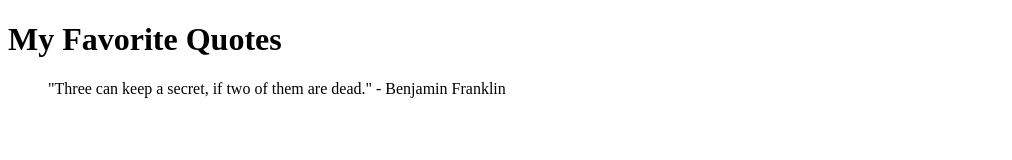
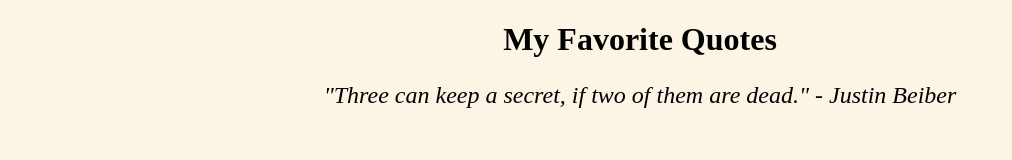
Before and after one commit to Dre2322/GitLab, a plain HTML site: page index.html in a window 1280 px wide. Shown: the whole page, without its empty margins (0-1012 px from the left). Drawn offline with Linux system fonts and the light colour scheme.

Commit message:
Arroyo: Adding updated index.html with link to stylesheet and correct quote author

```diff
--- a/index.html
+++ b/index.html
@@ -3,10 +3,11 @@
 <html>
     <head>
         <title>Document</title>
+        <link rel="stylesheet" href="style.css">
     </head>
     <body>
     <h1>My Favorite Quotes</h1>
     <blockquote>
-        "Three can keep a secret, if two of them are dead." - Benjamin Franklin
+        "Three can keep a secret, if two of them are dead." - Justin Beiber
     </body>
 </html>
```
